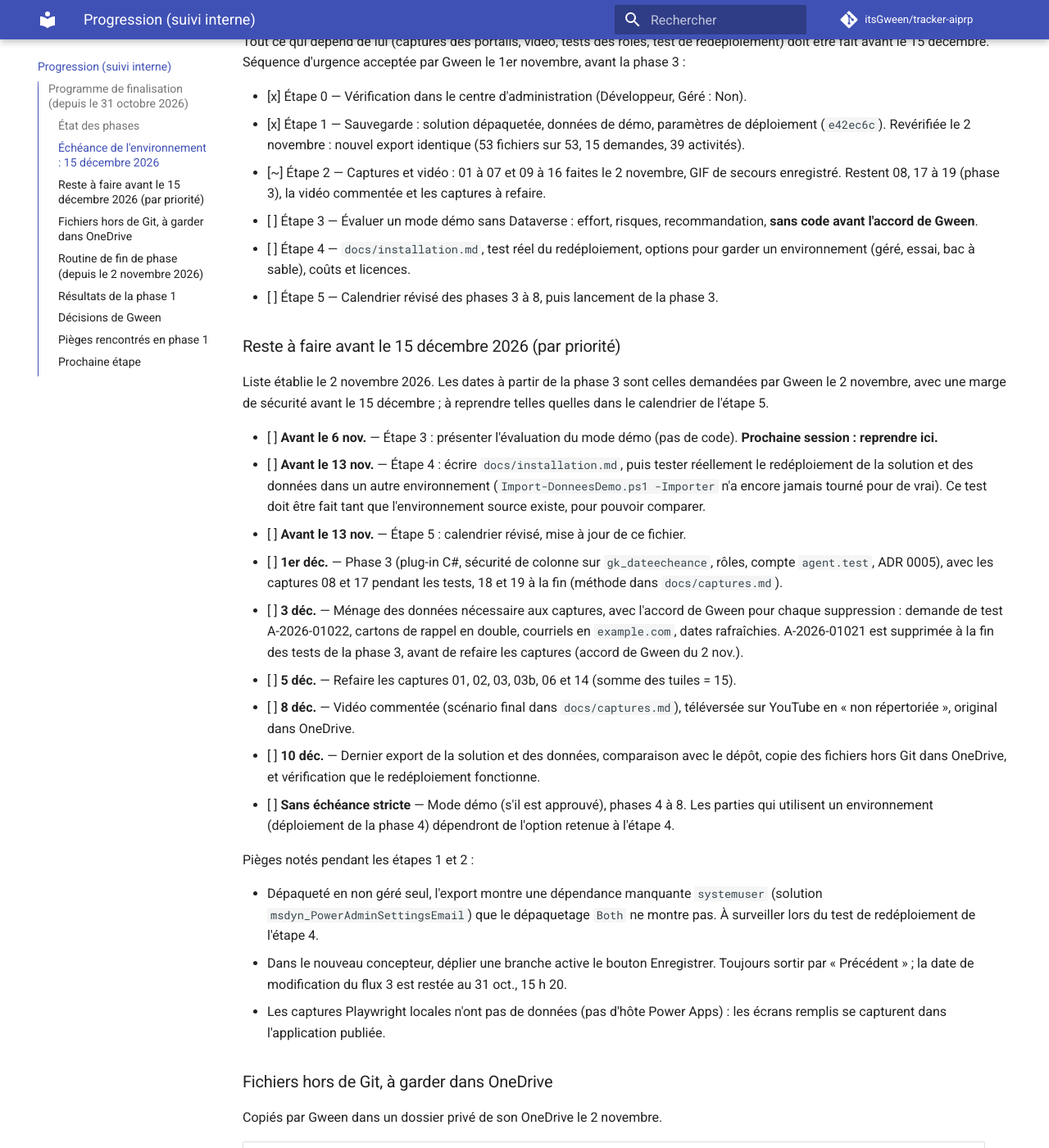
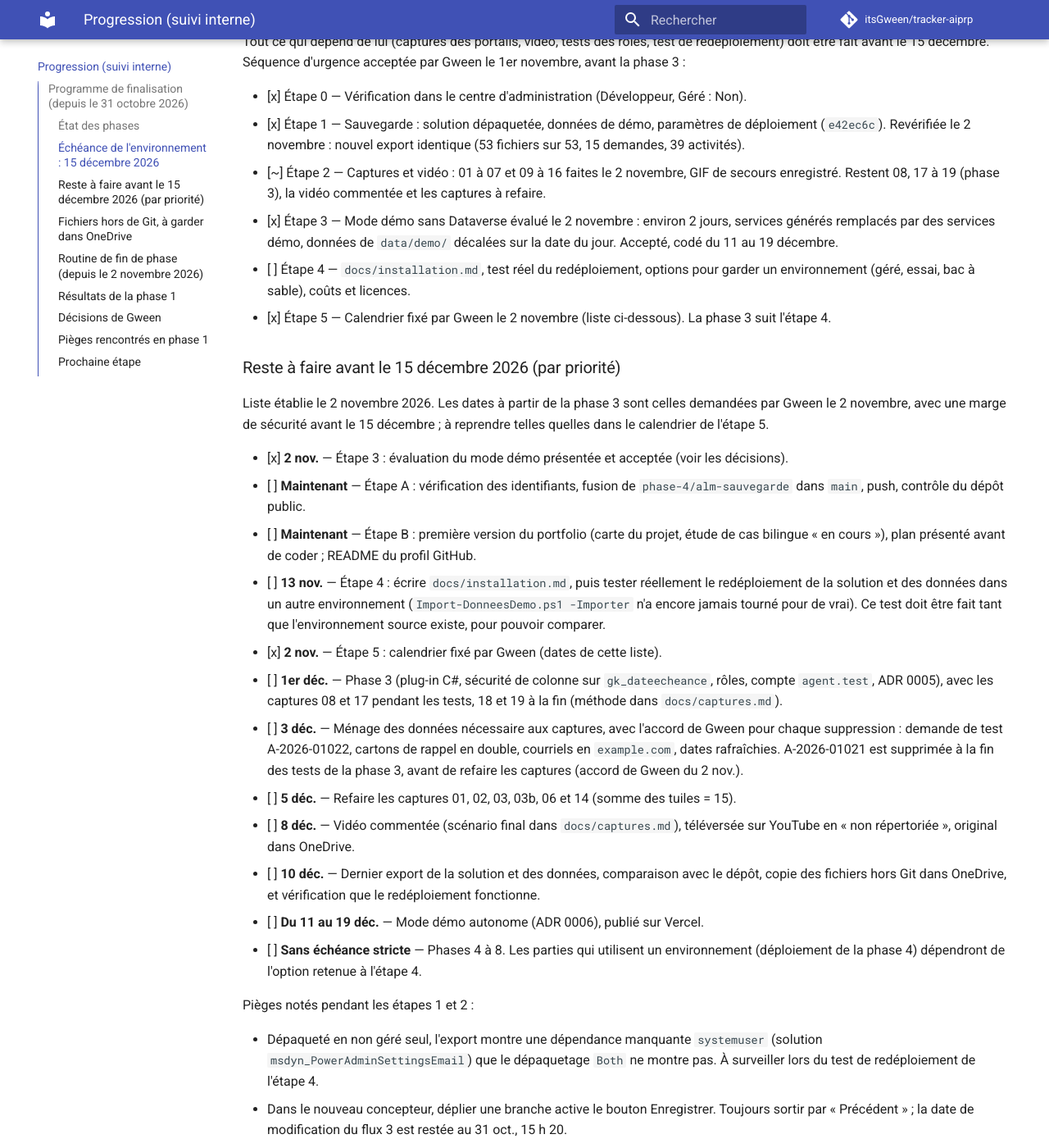
Before and after one commit to itsGween/tracker-aiprp, an MkDocs documentation site: the page built from docs/progression.md, in a window 1280 px wide and 1400 px high, scrolled down 979 px. Shown: the whole window at 82% size. Built offline with MkDocs 1.6.1 and Material for MkDocs 9.7.7, drawn with Linux system fonts in a browser that asks for light colours; comment, search, counter and statistics services are not loaded; some of the changed text lies outside the part shown.

Commit message:
docs(progression): consigne les decisions du mode demo, de la mise en ligne et le calendrier
Co-Authored-By: Claude Opus 5.5 <noreply@anthropic.com>

```diff
--- a/docs/progression.md
+++ b/docs/progression.md
@@ -41,11 +41,13 @@ par Gween le 1er novembre, avant la phase 3 :
   39 activités).
 - [~] Étape 2 — Captures et vidéo : 01 à 07 et 09 à 16 faites le 2 novembre, GIF de secours
   enregistré. Restent 08, 17 à 19 (phase 3), la vidéo commentée et les captures à refaire.
-- [ ] Étape 3 — Évaluer un mode démo sans Dataverse : effort, risques, recommandation, **sans code
-  avant l'accord de Gween**.
+- [x] Étape 3 — Mode démo sans Dataverse évalué le 2 novembre : environ 2 jours, services générés
+  remplacés par des services démo, données de `data/demo/` décalées sur la date du jour. Accepté,
+  codé du 11 au 19 décembre.
 - [ ] Étape 4 — `docs/installation.md`, test réel du redéploiement, options pour garder un
   environnement (géré, essai, bac à sable), coûts et licences.
-- [ ] Étape 5 — Calendrier révisé des phases 3 à 8, puis lancement de la phase 3.
+- [x] Étape 5 — Calendrier fixé par Gween le 2 novembre (liste ci-dessous). La phase 3 suit
+  l'étape 4.
 
 ### Reste à faire avant le 15 décembre 2026 (par priorité)
 
@@ -53,13 +55,16 @@ Liste établie le 2 novembre 2026. Les dates à partir de la phase 3 sont celles
 le 2 novembre, avec une marge de sécurité avant le 15 décembre ; à reprendre telles quelles dans le
 calendrier de l'étape 5.
 
-- [ ] **Avant le 6 nov.** — Étape 3 : présenter l'évaluation du mode démo (pas de code).
-  **Prochaine session : reprendre ici.**
-- [ ] **Avant le 13 nov.** — Étape 4 : écrire `docs/installation.md`, puis tester réellement le
+- [x] **2 nov.** — Étape 3 : évaluation du mode démo présentée et acceptée (voir les décisions).
+- [ ] **Maintenant** — Étape A : vérification des identifiants, fusion de
+  `phase-4/alm-sauvegarde` dans `main`, push, contrôle du dépôt public.
+- [ ] **Maintenant** — Étape B : première version du portfolio (carte du projet, étude de cas
+  bilingue « en cours »), plan présenté avant de coder ; README du profil GitHub.
+- [ ] **13 nov.** — Étape 4 : écrire `docs/installation.md`, puis tester réellement le
   redéploiement de la solution et des données dans un autre environnement (`Import-DonneesDemo.ps1
   -Importer` n'a encore jamais tourné pour de vrai). Ce test doit être fait tant que l'environnement
   source existe, pour pouvoir comparer.
-- [ ] **Avant le 13 nov.** — Étape 5 : calendrier révisé, mise à jour de ce fichier.
+- [x] **2 nov.** — Étape 5 : calendrier fixé par Gween (dates de cette liste).
 - [ ] **1er déc.** — Phase 3 (plug-in C#, sécurité de colonne sur `gk_dateecheance`, rôles,
   compte `agent.test`, ADR 0005), avec les captures 08 et 17 pendant les tests, 18 et 19 à la fin
   (méthode dans `docs/captures.md`).
@@ -72,7 +77,8 @@ calendrier de l'étape 5.
   en « non répertoriée », original dans OneDrive.
 - [ ] **10 déc.** — Dernier export de la solution et des données, comparaison avec le dépôt, copie
   des fichiers hors Git dans OneDrive, et vérification que le redéploiement fonctionne.
-- [ ] **Sans échéance stricte** — Mode démo (s'il est approuvé), phases 4 à 8. Les parties qui
+- [ ] **Du 11 au 19 déc.** — Mode démo autonome (ADR 0006), publié sur Vercel.
+- [ ] **Sans échéance stricte** — Phases 4 à 8. Les parties qui
   utilisent un environnement (déploiement de la phase 4) dépendront de l'option retenue à l'étape 4.
 
 Pièges notés pendant les étapes 1 et 2 :
@@ -169,6 +175,9 @@ Correction des données appliquée par `scripts/Repair-DonneesDemo.ps1` et relue
 | 2 nov. | A-2026-01021 | Supprimer à la fin des tests de la phase 3, avant de refaire les captures (remplace « garder jusqu'à la phase 7 ») |
 | 2 nov. | Calendrier avant le 15 déc. | Marge de sécurité : phase 3 le 1er déc., ménage le 3, captures refaites le 5, vidéo le 8, dernier export et vérification du redéploiement le 10 |
 | 2 nov. | Fichiers hors Git | Copiés dans un dossier privé du OneDrive de Gween |
+| 2 nov. | Routine de fin de phase | 8 points, appliquée à chaque phase ou étape terminée (voir plus haut) |
+| 2 nov. | Mode démo (étape 3) | Accepté dans son principe, codé du 11 au 19 décembre avec l'ADR 0006, avancé si la phase 3 finit plus tôt. Hébergé sur Vercel, dans un projet séparé du portfolio |
+| 2 nov. | Mise en ligne | Priorité changée : avant l'étape 4, fusionner dans `main` (étape A), publier une première version du portfolio (étape B, phase 8 avancée) et ajouter le projet au README du profil GitHub |
 
 ### Pièges rencontrés en phase 1
 
```
